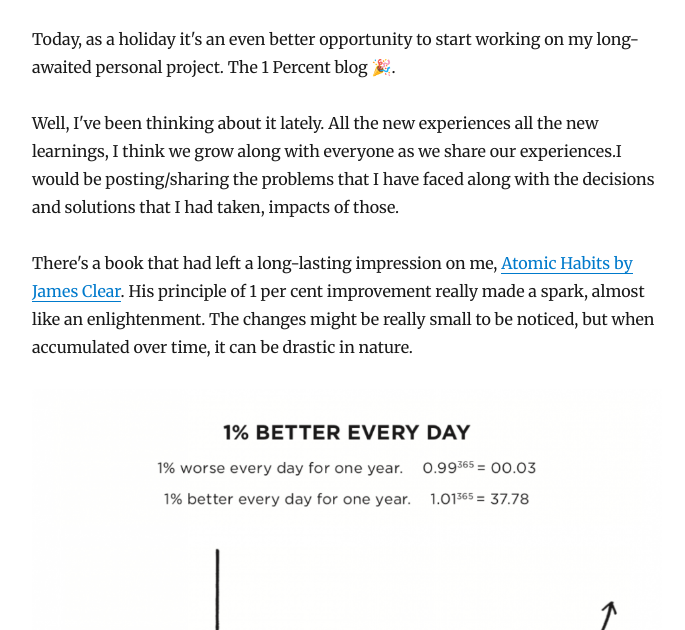
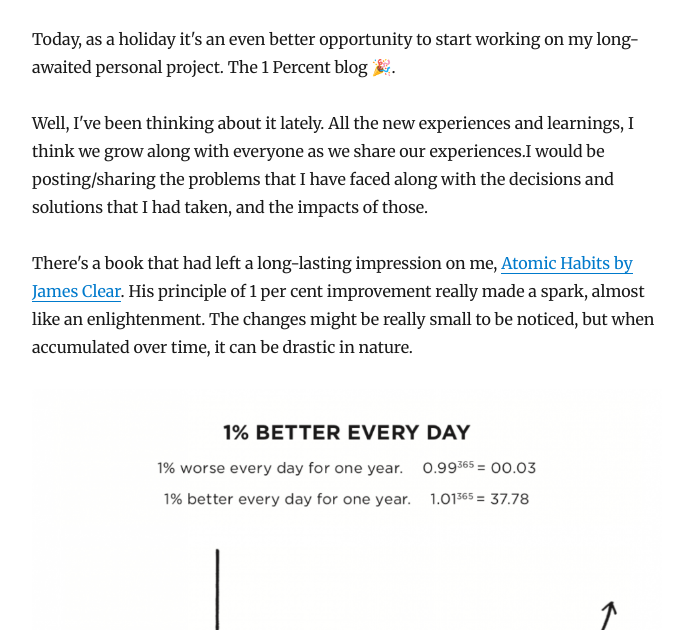
Before and after one commit to kirananto/OnePercentBlog, a Gatsby site: page /new-beginnings/ in a window 1280 px wide. Shown: the part 170-800 px from the top of the page, without its empty margins (293-978 px from the left). Built offline with nearby package versions, Linux system fonts and the light colour scheme; Gatsby itself is replaced by a stand-in of ours; some packages are replaced by stand-ins of ours.

Commit message:
Fix First Post

```diff
--- a/content/blog/new-beginnings/index.md
+++ b/content/blog/new-beginnings/index.md
@@ -5,7 +5,7 @@ description: "Today, as a holiday it's an even better opportunity to start worki
 ---
 Today, as a holiday it's an even better opportunity to start working on my long-awaited personal project. The 1 Percent blog 🎉.
 
-Well, I've been thinking about it lately. All the new experiences all the new learnings, I think we grow along with everyone as we share our experiences.I would be posting/sharing the problems that I have faced along with the decisions and solutions that I had taken, impacts of those.
+Well, I've been thinking about it lately. All the new experiences and learnings, I think we grow along with everyone as we share our experiences.I would be posting/sharing the problems that I have faced along with the decisions and solutions that I had taken, and the impacts of those.
 
 There's a book that had left a long-lasting impression on me, [Atomic Habits by James Clear](https://amzn.to/2Txs40d). His principle of 1 per cent improvement really made a spark, almost like an enlightenment.  The changes might be really small to be noticed, but when accumulated over time, it can be drastic in nature.
 
```
